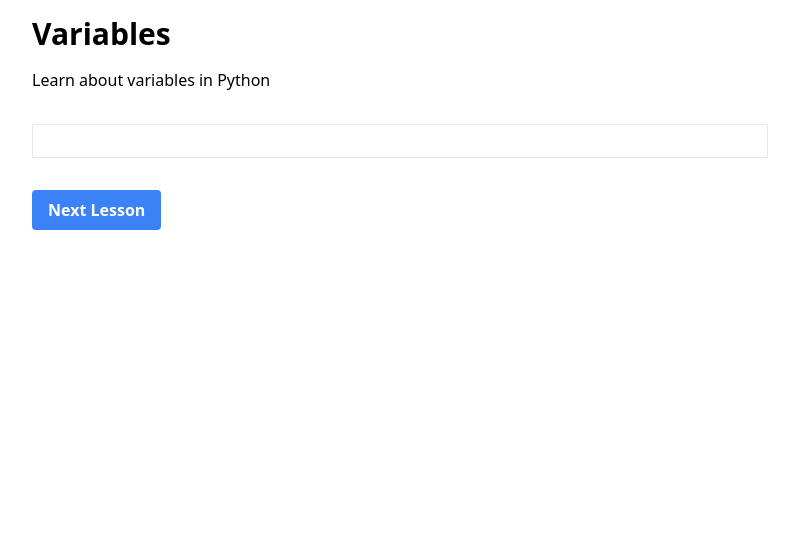
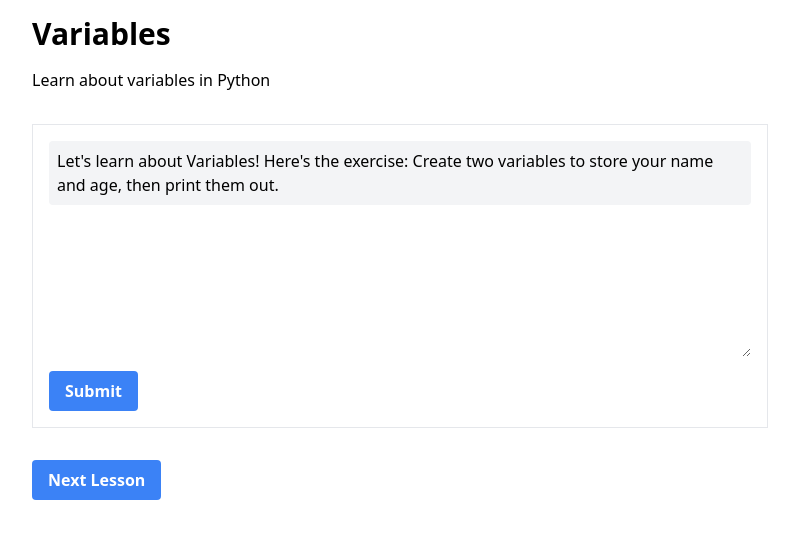
Before and after one commit to topherbc/learning-platform, a React (Create React App) app: page / in a window 1280 px wide. Shown: the top 538 px of the page, without its empty margins (240-1039 px from the left). Built offline with nearby package versions, Linux system fonts and the light colour scheme.

Commit message:
Integrate with Claude API for dynamic responses

```diff
--- a/src/components/Chat.jsx
+++ b/src/components/Chat.jsx
@@ -1,20 +1,30 @@
 
 import React, { useState } from 'react';
+import { callClaudeAPI } from '../services/claude-api';
 
 function Chat({ lesson }) {
   const [userInput, setUserInput] = useState('');
-  const [chatHistory, setChatHistory] = useState([]);
+  const [chatHistory, setChatHistory] = useState([
+    {
+      type: 'bot',
+      text: `Let's learn about ${lesson.title}! Here's the exercise:\n\n${lesson.exercise.prompt}`
+    }
+  ]);
 
   const handleSubmit = async (e) => {
     e.preventDefault();
 
-    // Send the user's actual input to the AI model for review
-    const feedback = await reviewCode(userInput, lesson.exercise);
+    setChatHistory([
+      ...chatHistory,
+      { type: 'user', text: userInput }
+    ]);
+
+    const response = await callClaudeAPI(userInput, chatHistory, lesson);
 
     setChatHistory([
       ...chatHistory,
       { type: 'user', text: userInput },
-      { type: 'bot', text: feedback },
+      { type: 'bot', text: response },
     ]);
 
     setUserInput('');
@@ -22,24 +32,32 @@ function Chat({ lesson }) {
 
   return (
     <div className="border p-4">
-      {/* ... (rest of the component remains the same) ... */}
+      <div className="mb-4">
+        {chatHistory.map((entry, index) => (
+          <div key={index} className={`mb-2 ${entry.type === 'user' ? 'text-right' : ''}`}>
+            <span className={`inline-block p-2 rounded ${entry.type === 'user' ? 'bg-blue-500 text-white' : 'bg-gray-100'}`}>
+              {entry.text}
+            </span>
+          </div>
+        ))}
+      </div>
+
+      <form onSubmit={handleSubmit}>
+        <textarea
+          className="w-full p-2 mb-2"
+          value={userInput}
+          onChange={(e) => setUserInput(e.target.value)}
+          rows={5}
+        />
+        <button
+          type="submit"
+          className="bg-blue-500 hover:bg-blue-700 text-white font-bold py-2 px-4 rounded"
+        >
+          Submit
+        </button>
+      </form>
     </div>
   );
 }
 
-async function reviewCode(userCode, exercise) {
-  // This is where we would make the actual API call to the AI service
-  // For now, we'll simulate different responses based on the user's input
-
-  if (userCode.includes('print')) {
-    if (userCode.includes('input(')) {
-      return "Great job! You're using the input() function to get the user's name and age, and printing them out.";
-    } else {
-      return "You're on the right track with using print statements. Don't forget to use input() to prompt the user for their name and age.";
-    }
-  } else {
-    return "Hmm, I don't see any print statements in your code. Remember, the exercise is asking you to print out the user's name and age after prompting for them.";
-  }
-}
-
 export default Chat;
```
